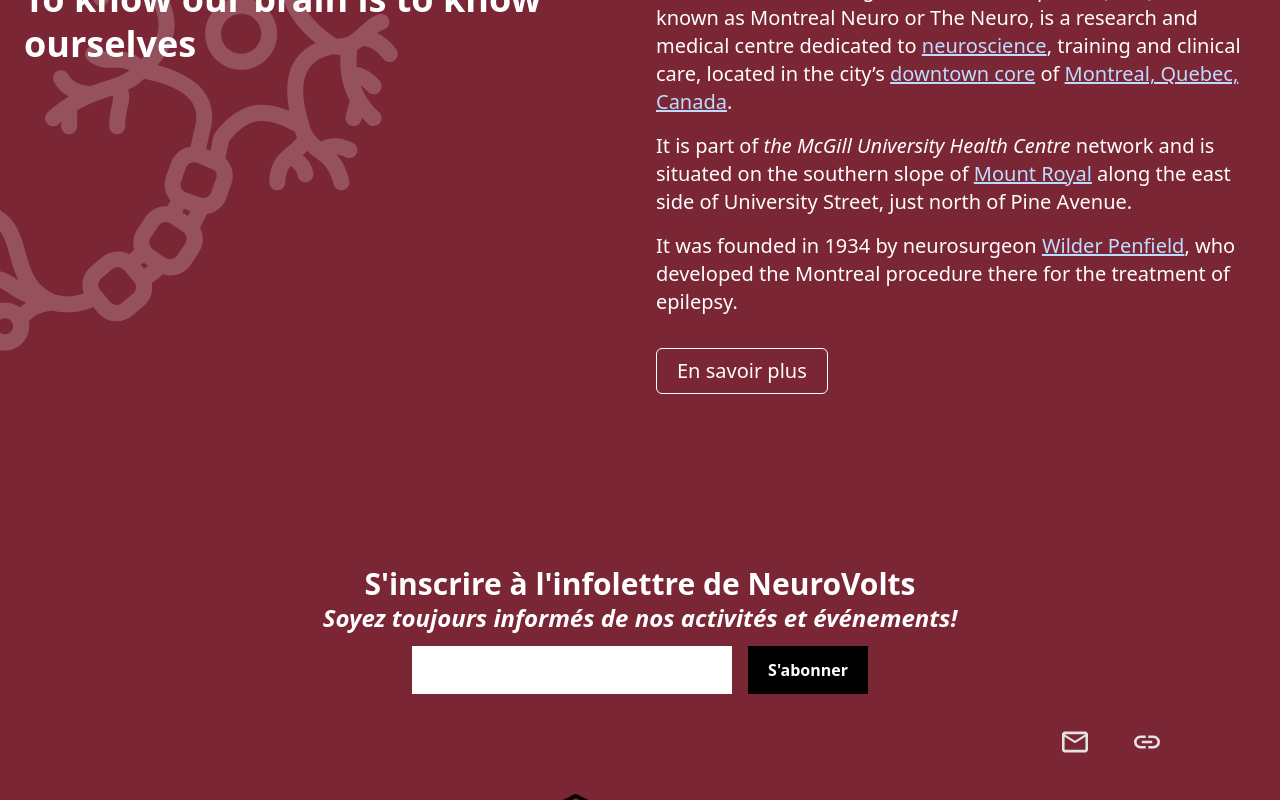
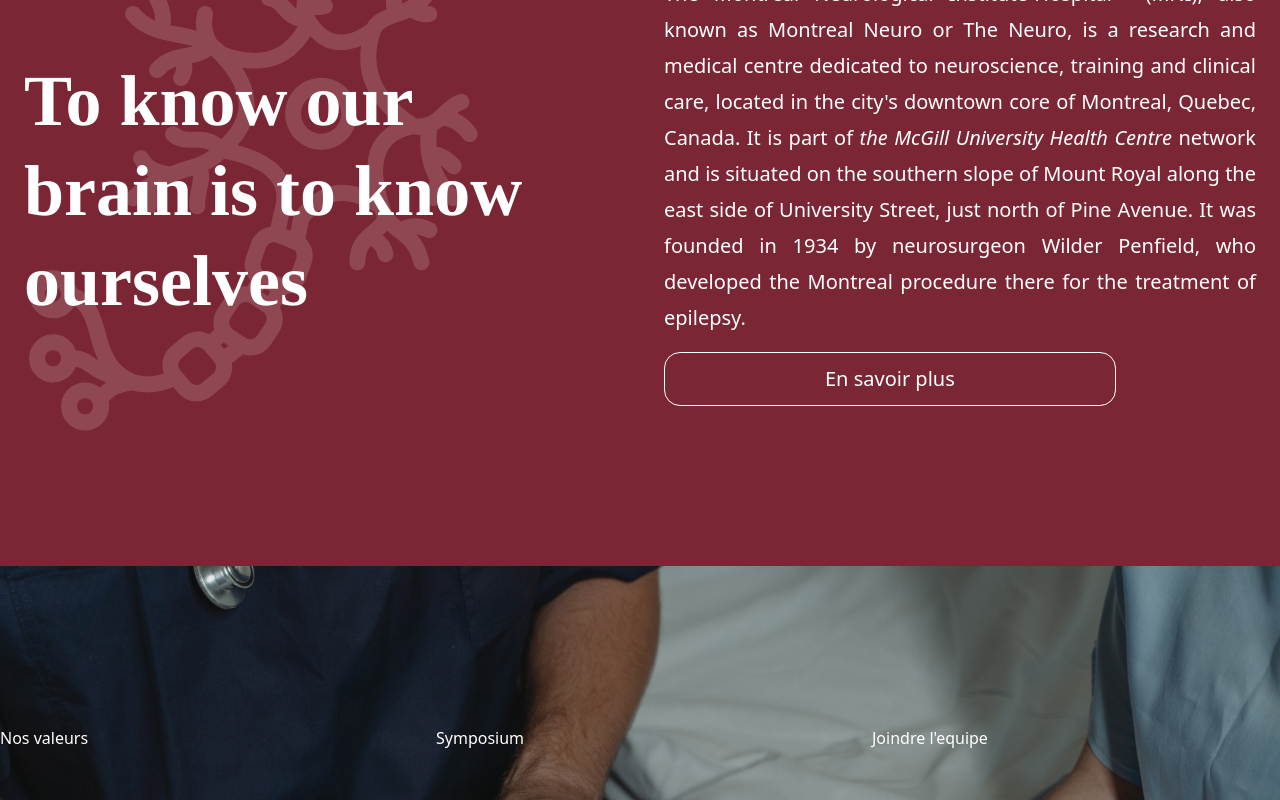
Before and after one commit to Dutu2019/neurovolt, a Next.js app: page / in a window 1280 px wide. Shown: the part 680-1480 px from the top of the page. Built offline with nearby package versions, Linux system fonts and the light colour scheme; a web font is replaced by a local one.

Commit message:
advanced home page

```diff
--- a/app/components/HeroSection.tsx
+++ b/app/components/HeroSection.tsx
@@ -26,61 +26,39 @@
       </div>
 
       {/* Main Content */}
-      <div className="max-w-7xl mx-auto px-6 py-40 grid grid-cols-1 md:grid-cols-2 gap-8 relative">
+      <div className="max-w-7xl mx-auto px-6 py-40 grid grid-cols-1 md:grid-cols-2 gap-12 relative place-items-center">
         {/* Left column - quote and background neuron */}
         <div className="relative">
           {/* Background neuron image */}
           <Image
-            src="/index/neuron-deco.svg" // optional decorative neuron
+            src="/index/neuron-deco.svg"
             alt="Neuron Deco"
             width={300}
             height={300}
-            className="absolute left-0 top-0 fill-white opacity-20 z-0 rotate-90 scale-150"
+            className="hidden md:block absolute fill-white opacity-15 z-0 rotate-90 scale-150 translate-x-20"
           />
 
-          <blockquote className="relative z-10 text-3xl md:text-4xl font-bold leading-tight">
-            To know our brain is to know ourselves
+          <blockquote className="relative font-[Times] z-10 text-7xl font-bold leading-tight">
+            To know our <br/>brain is to know ourselves
           </blockquote>
         </div>
 
         {/* Right column - text and button */}
-        <div className="text-xl space-y-4 font-[500]">
+        <div className="text-xl/9 font-medium text-justify">
           <p>
-            The Montreal Neurological Institute–Hospital<sup>[1]</sup> (MNI),
+            The Montreal Neurological Institute-Hospital<sup>[1]</sup> (MNI),
             also known as Montreal Neuro or The Neuro, is a research and medical
-            centre dedicated to{" "}
-            <a className="underline text-blue-200 hover:text-blue-300">
-              neuroscience
-            </a>
-            , training and clinical care, located in the city’s{" "}
-            <a className="underline text-blue-200 hover:text-blue-300">
-              downtown core
-            </a>{" "}
-            of{" "}
-            <a className="underline text-blue-200 hover:text-blue-300">
-              Montreal, Quebec, Canada
-            </a>
-            .
-          </p>
-          <p>
-            It is part of <em>the McGill University Health Centre</em> network
-            and is situated on the southern slope of{" "}
-            <a className="underline text-blue-200 hover:text-blue-300">
-              Mount Royal
-            </a>{" "}
-            along the east side of University Street, just north of Pine Avenue.
-          </p>
-          <p>
-            It was founded in 1934 by neurosurgeon{" "}
-            <a className="underline text-blue-200 hover:text-blue-300">
-              Wilder Penfield
-            </a>
-            , who developed the Montreal procedure there for the treatment of
-            epilepsy.
+            centre dedicated to neuroscience, training and clinical care,
+            located in the city's downtown core of Montreal, Quebec, Canada. It
+            is part of <em>the McGill University Health Centre</em> network and
+            is situated on the southern slope of Mount Royal along the east side
+            of University Street, just north of Pine Avenue. It was founded in
+            1934 by neurosurgeon Wilder Penfield, who developed the Montreal
+            procedure there for the treatment of epilepsy.
           </p>
 
-          <Link href="/more">
-            <button className="mt-4 px-5 py-2 border border-white rounded-md text-white hover:bg-white hover:text-[#7B2634] transition">
+          <Link href="/about-us">
+            <button className="mt-4 px-40 py-2 border border-white rounded-2xl text-white hover:bg-white hover:text-[var(--primary)] transition">
               En savoir plus
             </button>
           </Link>
--- a/app/page.tsx
+++ b/app/page.tsx
@@ -1,7 +1,17 @@
-import HeroSection from "@/app/components/HeroSection"
+import HeroSection from "@/app/components/HeroSection";
 
 export default function page() {
   return (
-    <HeroSection/>
-  )
+    <>
+      <HeroSection />
+      {/* The three links */}
+      <section className="w-full h-200 bg-[url(/index/mri.jpeg)] bg-cover">
+        <div className="relative py-40 grid grid-cols-1 md:grid-cols-3 gap-7 align-center">
+          <div>Nos valeurs</div>
+          <div>Symposium</div>
+          <div>Joindre l'equipe</div>
+        </div>
+      </section>
+    </>
+  );
 }
--- a/app/ui/Footer.tsx
+++ b/app/ui/Footer.tsx
@@ -15,11 +15,11 @@
           <input
             type="email"
             placeholder="Courriel"
-            className="text-lg text-center bg-white w-80 h-12 focus:outline-none"
+            className="text-lg text-center text-black placeholder-gray bg-white w-80 h-12 focus:outline-none"
           />
           <button
             type="submit"
-            className="bg-black text-white font-semibold h-12 px-5"
+            className="bg-black hover:underline text-white font-semibold h-12 px-5"
           >
             S'abonner
           </button>
```
